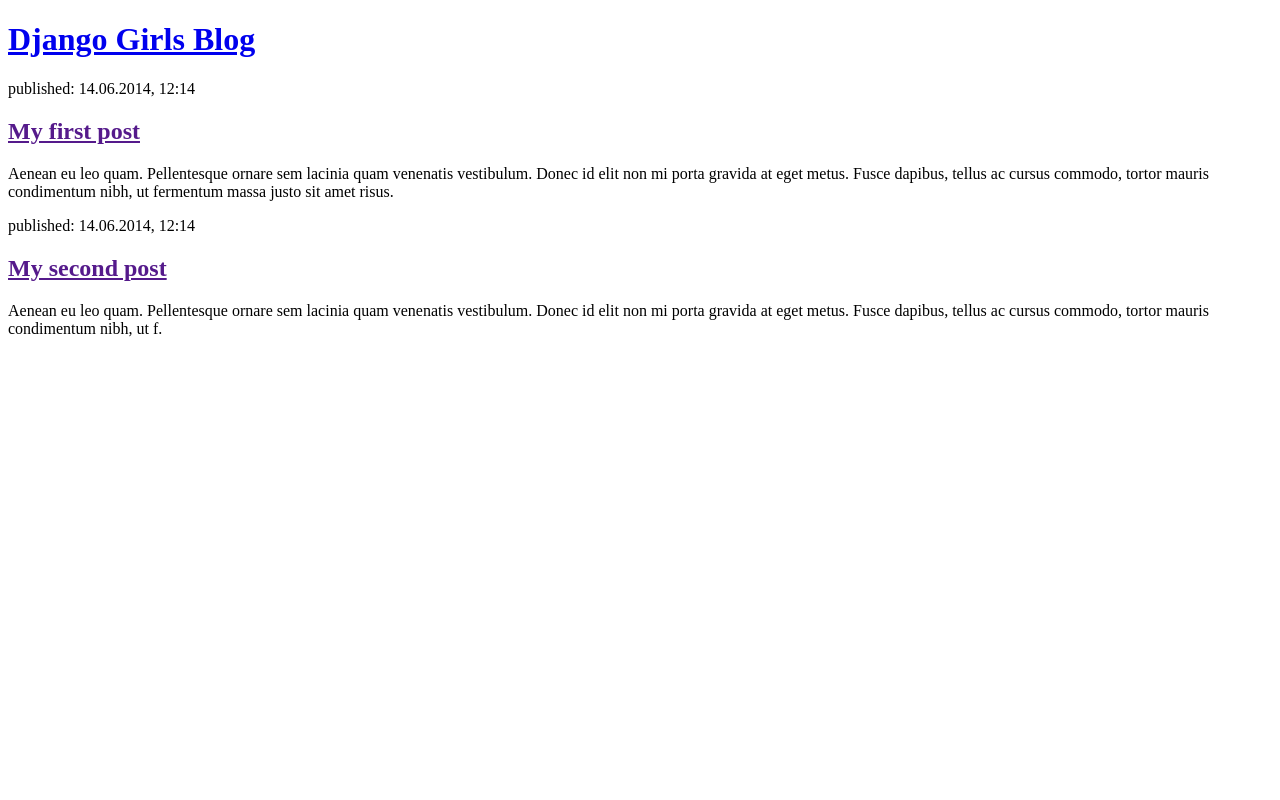
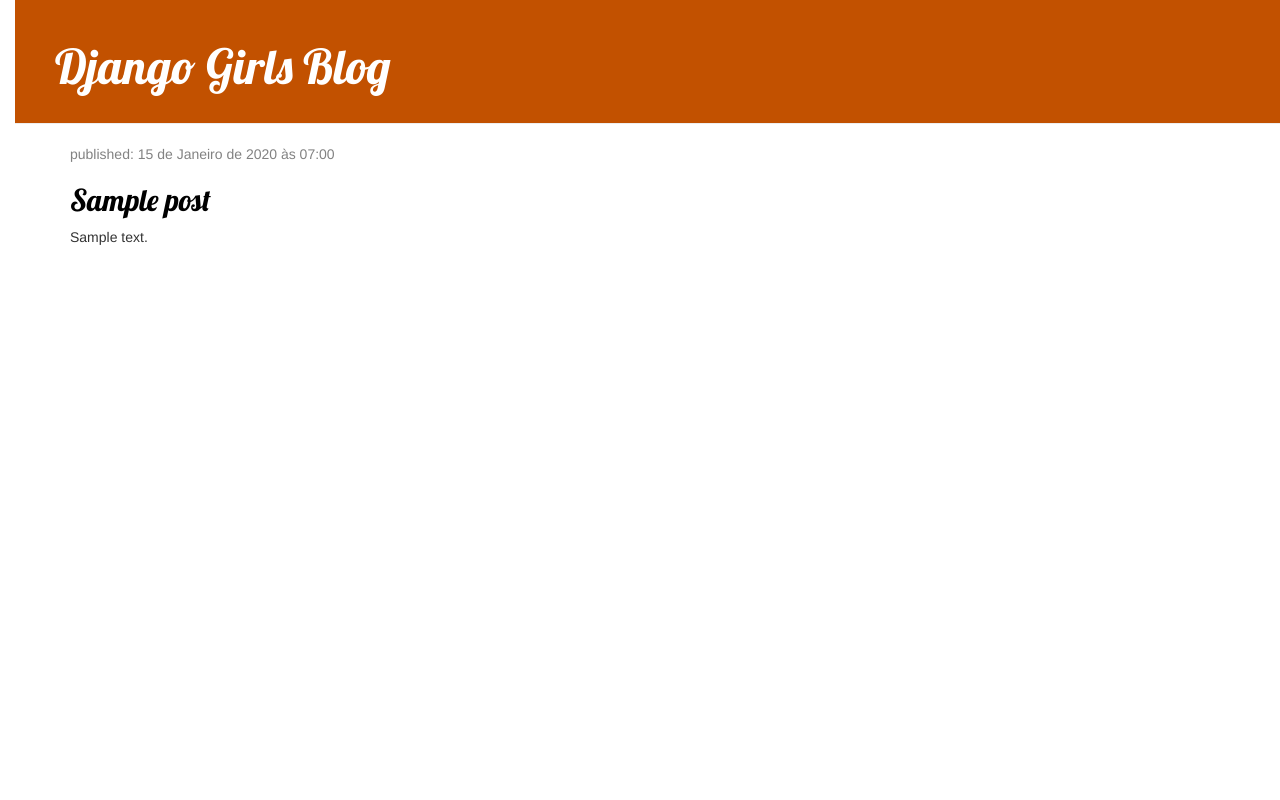
Before and after one commit to GOKUFTT/Django, a Django app: page / in a window 1280 px wide. Run offline with Django 4.2, Linux system fonts and the light colour scheme; tables that the repository leaves empty hold one stand-in row (values such as "Sample post"); some libraries are stand-ins or nearby versions.

Commit message:
Modificacoes de html, css, e banco de dados

```diff
--- a/blog/models.py
+++ b/blog/models.py
@@ -1,4 +1,3 @@
-from django.db import models
 
 # Create your models here.
 
--- /dev/null
+++ b/blog/static/css/blog.css
@@ -0,0 +1,53 @@
+body {
+    padding-left: 15px;
+}
+h1 a, h2 a {
+    color: #C25100;
+    font-family: 'Lobster';
+}
+.page-header {
+    background-color: #C25100;
+    margin-top: 0;
+    padding: 20px 20px 20px 40px;
+}
+
+.page-header h1, .page-header h1 a, .page-header h1 a:visited, .page-header h1 a:active {
+    color: #ffffff;
+    font-size: 36pt;
+    text-decoration: none;
+}
+
+.content {
+    margin-left: 40px;
+}
+
+h1, h2, h3, h4 {
+    font-family: 'Lobster', cursive;
+}
+
+.date {
+    color: #828282;
+}
+
+.save {
+    float: right;
+}
+
+.post-form textarea, .post-form input {
+    width: 100%;
+}
+
+.top-menu, .top-menu:hover, .top-menu:visited {
+    color: #ffffff;
+    float: right;
+    font-size: 26pt;
+    margin-right: 20px;
+}
+
+.post {
+    margin-bottom: 70px;
+}
+
+.post h2 a, .post h2 a:visited {
+    color: #000000;
+}
--- a/blog/templates/blog/post_list.html
+++ b/blog/templates/blog/post_list.html
@@ -1,23 +1,30 @@
-<!DOCTYPE html>
+{% load static %}
 <html>
     <head>
         <title>Django Girls blog</title>
+        <link href="//fonts.googleapis.com/css?family=Lobster&subset=latin,latin-ext" rel="stylesheet" type="text/css">
+        <link rel="stylesheet" href="//maxcdn.bootstrapcdn.com/bootstrap/3.2.0/css/bootstrap.min.css">
+        <link rel="stylesheet" href="//maxcdn.bootstrapcdn.com/bootstrap/3.2.0/css/bootstrap-theme.min.css">
+        <link rel="stylesheet" href="{% static 'css/blog.css' %}">
     </head>
     <body>
-        <header>
-            <h1><a href="/">Django Girls Blog</a></h1>
-        </header>
-
-        <article>
-            <time>published: 14.06.2014, 12:14</time>
-            <h2><a href="">My first post</a></h2>
-            <p>Aenean eu leo quam. Pellentesque ornare sem lacinia quam venenatis vestibulum. Donec id elit non mi porta gravida at eget metus. Fusce dapibus, tellus ac cursus commodo, tortor mauris condimentum nibh, ut fermentum massa justo sit amet risus.</p>
-        </article>
-
-        <article>
-            <time>published: 14.06.2014, 12:14</time>
-            <h2><a href="">My second post</a></h2>
-            <p>Aenean eu leo quam. Pellentesque ornare sem lacinia quam venenatis vestibulum. Donec id elit non mi porta gravida at eget metus. Fusce dapibus, tellus ac cursus commodo, tortor mauris condimentum nibh, ut f.</p>
-        </article>
+      <div class="page-header">
+        <h1><a href="/">Django Girls Blog</a></h1>
+    </div>
+    <div class="content container">
+      <div class="row">
+          <div class="col-md-8">
+              {% for post in posts %}
+                  <div class="post">
+                      <div class="date">
+                          <p>published: {{ post.published_date }}</p>
+                      </div>
+                      <h2><a href="">{{ post.title }}</a></h2>
+                      <p>{{ post.text|linebreaksbr }}</p>
+                  </div>
+              {% endfor %}
+          </div>
+      </div>
+  </div>
     </body>
 </html>
--- a/blog/views.py
+++ b/blog/views.py
@@ -1,5 +1,8 @@
 from django.shortcuts import render
+from django.utils import timezone
+from .models import Post
 
-# Create your views here.
+
 def post_list(request):
-    return render(request, 'blog/post_list.html', {})
+    posts = Post.objects.all()
+    return render(request, 'blog/post_list.html', {'posts': posts})
```
Also changed, not shown: blog/post_list.html (deleted).
